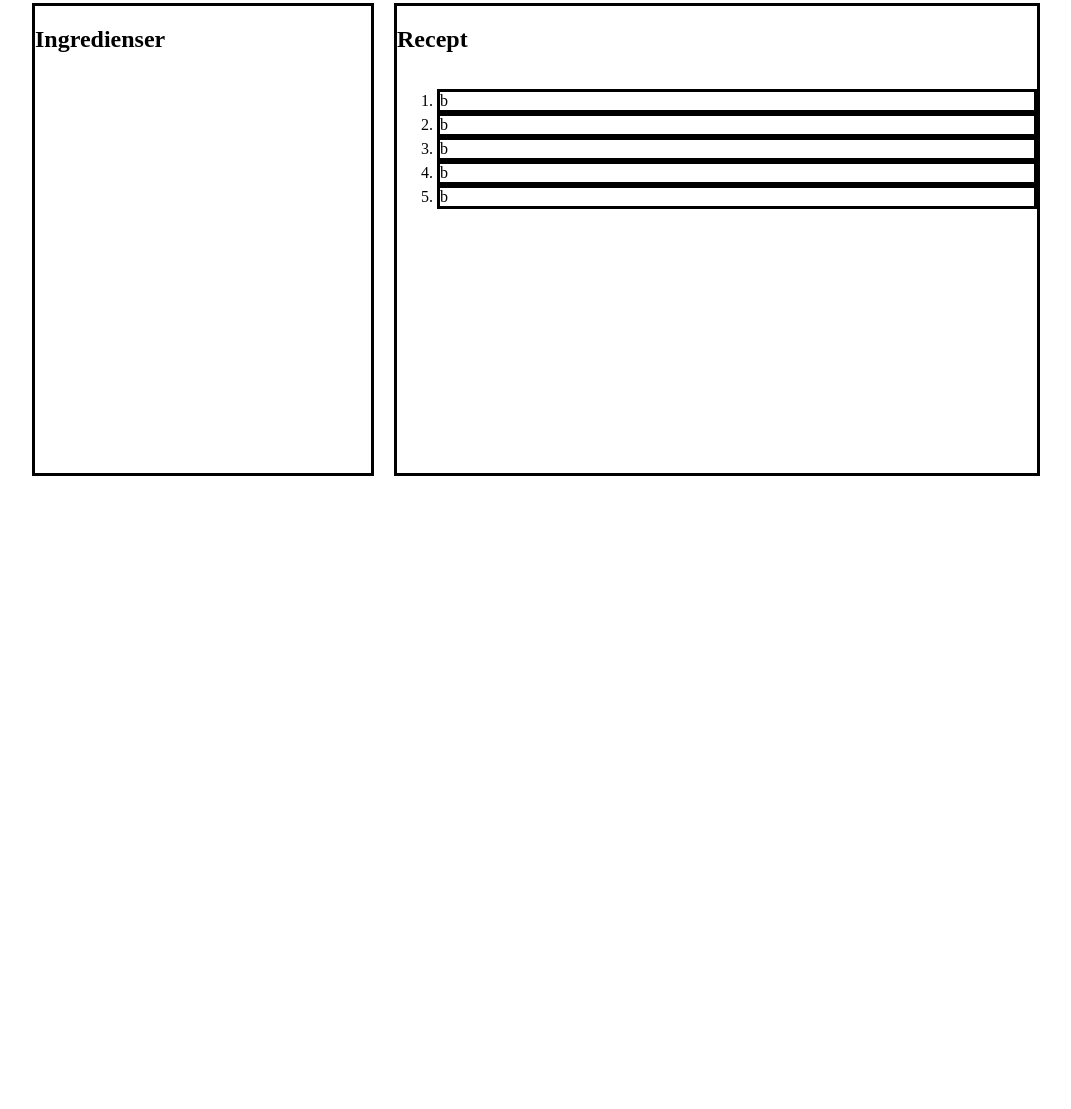
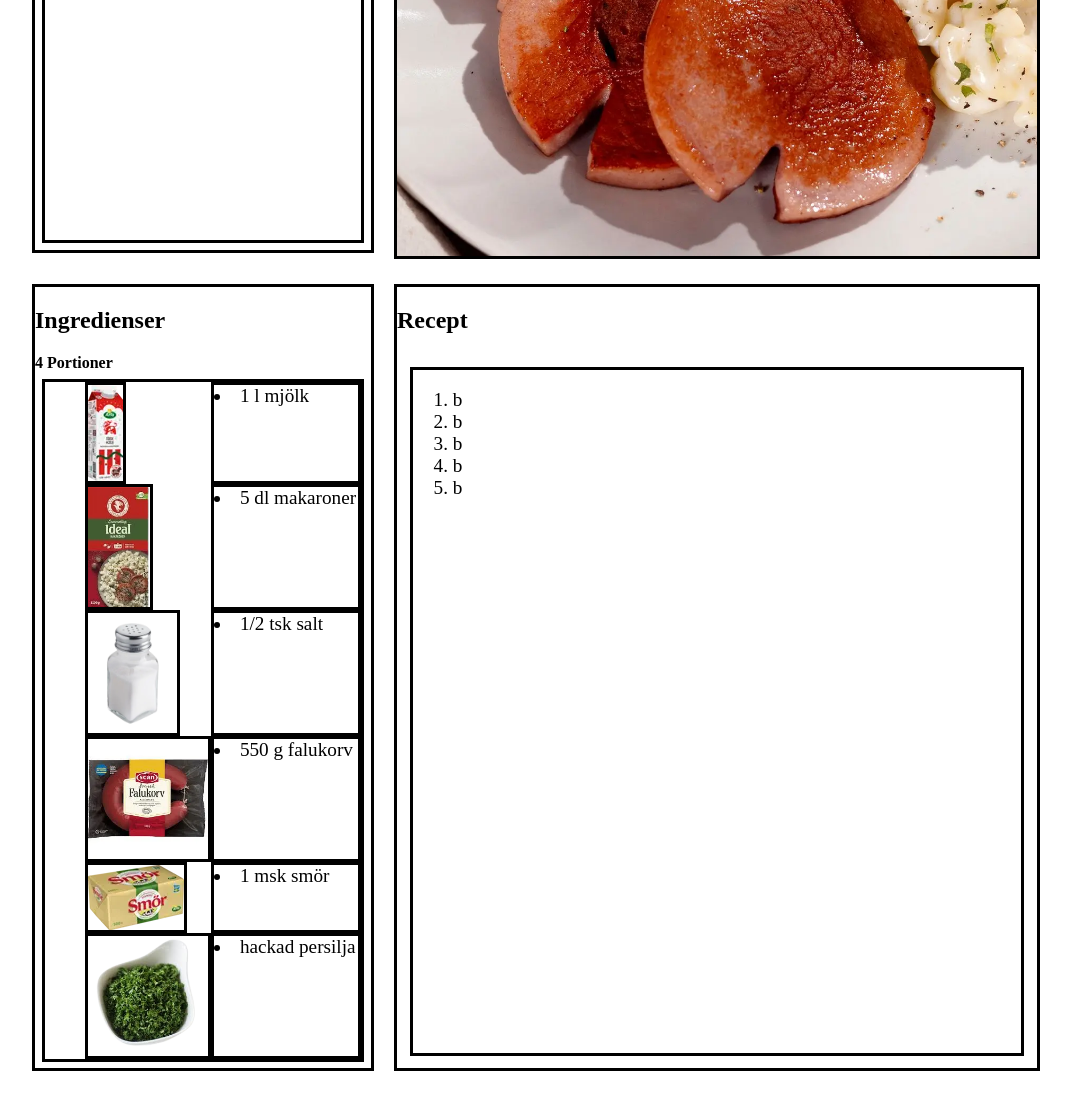
Before and after one commit to TE23D-Svedin-Anton/Projekt, a plain HTML site: page index.html in a window 1280 px wide. Shown: the part 639-1748 px from the top of the page, without its empty margins (104-1175 px from the left). Before the commit the page ends 1245 px from the top, so only its background shows below. Drawn offline with Linux system fonts and the light colour scheme.

Commit message:
Hållit på med bilder till ingredienser och listat själva ingredienserna

```diff
--- a/index.html
+++ b/index.html
@@ -25,11 +25,41 @@
 
     </header>
 
-    <img class="FörstaBilden" src="img/8f46b55a-edda-4e39-91da-8aadd8fad9be.webp" alt="">
+    <img class="FörstaBilden" src="img/8f46b55a-edda-4e39-91da-8aadd8fad9be.webp" alt="Bild på maträtten">
 
     <article class="Box">
 
         <h2>Ingredienser</h2>
+
+        <b>4 Portioner</b>
+
+        <div class="IngredienserBox">
+
+            <img class="IngredienserBilder" src="img/07310865000194_C1L1.webp" alt="Bild på mjölk">
+
+                <li class="IngredienserTextBox">1 l mjölk</li>
+
+            <img class="IngredienserBilder" src="img/makaroner-removebg-preview.webp" alt="Bild på makaroner">
+
+                <li class="IngredienserTextBox">5 dl makaroner</li>
+
+            <img class="IngredienserBilder" src="img/salt-removebg-preview.webp" alt="">
+
+                <li class="IngredienserTextBox">1/2 tsk salt</li>
+
+            <img class="IngredienserBilder" src="img/falukorv.webp" alt="Bild på falukorv">
+
+                <li class="IngredienserTextBox">550 g falukorv</li>
+
+            <img class="IngredienserBilder" src="img/07310865005168_C1L1.webp" alt="Bild på smör">
+
+                <li class="IngredienserTextBox">1 msk smör</li>
+
+            <img class="IngredienserBilder" src="img/nedladdning-removebg-preview.png" alt="">
+
+                <li class="IngredienserTextBox">hackad persilja</li>
+
+        </div>
 
     </article>
 
@@ -37,7 +67,7 @@
 
         <h2>Recept</h2>
 
-        <div>
+        <div class="ReceptTextBox">
 
             <ol>
 
--- a/style.css
+++ b/style.css
@@ -10,10 +10,11 @@
 .Box
 {
     border: solid black;
-    height: 100%;
     display: flex;
     flex-direction: column;
 }
+
+
 
 .RubrikTextBox
 {
@@ -34,12 +35,39 @@
     height: 100%;
     margin: 2%;
     font-size: 1.5vw;
+}
+
+.IngredienserBox
+{
+    display: grid;
+    grid-template-columns: 1fr 3fr;
+    grid-template-rows: 1fr 1fr 1fr 1fr 1fr 1sfr;
+    border: solid black;
+    height: 100%;
+    margin: 2%;
+}
+
+.IngredienserTextBox
+{
+    border: solid black;
+    font-size: 1.5vw;
+}
+
+.IngredienserBilder
+{
+    max-height: 15vh;
+    width: auto;
+    margin-left: 5vh;
+    border: solid black;
 
 }
 
-.TextBox
+.ReceptTextBox
 {
     border: solid black;
+    height: 100%;
+    margin: 2%;
+    font-size: 1.5vw;
 }
 
 .FörstaBilden
@@ -49,6 +77,4 @@
     height: 100%;
     justify-content: space-evenly;
     object-fit: cover;
-
-
 }
```
Also changed, not shown: img/07310865000194_C1L1.webp (added), img/07310865005168_C1L1.webp (added), img/falukorv.webp (added), img/makaroner-removebg-preview.webp (added), img/nedladdning-removebg-preview.png (added), img/salt-removebg-preview.webp (added).
